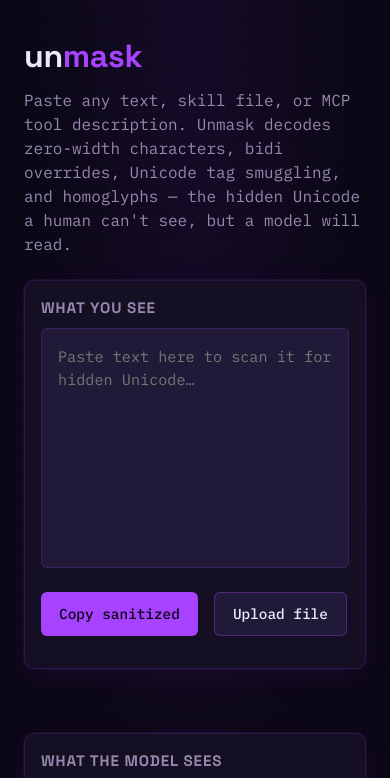
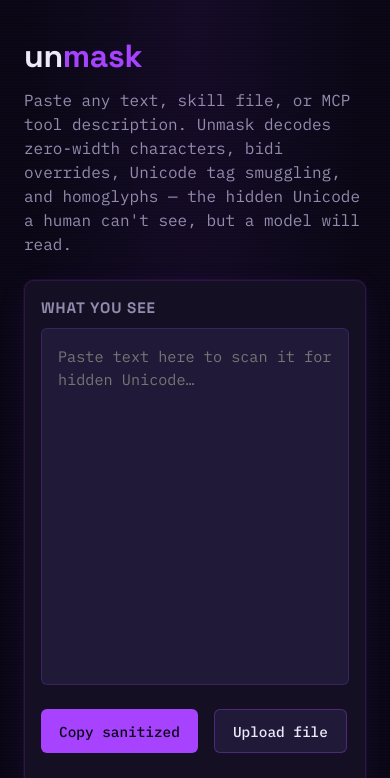
Before and after one commit to ctkrug/unmask, a website built with Vite: page index.html in a window 390 px wide. Shown: the top 778 px of the page. Built offline with nearby package versions, Linux system fonts and the light colour scheme.

Commit message:
fix(app): bound the light table to the viewport so panes scroll internally
#app was min-height:100vh with .light-table using min-height:65vh, so
grid rows auto-sized to their tallest content (a findings-rail full of
chips) and pushed the whole page taller instead of scrolling within
its own column. Fixing #app to a firm height:100vh and giving the grid
an explicit minmax(0,1fr) row lets each pane/rail size to the viewport
and scroll its own overflow, matching DESIGN.md's "hero fills the
viewport" intent. Mobile keeps natural page scroll since panes stack.

```diff
--- a/src/style.css
+++ b/src/style.css
@@ -51,7 +51,7 @@
   max-width: 1200px;
   margin: 0 auto;
   padding: var(--space-4) var(--space-3) var(--space-6);
-  min-height: 100vh;
+  height: 100vh;
   display: flex;
   flex-direction: column;
 }
@@ -129,11 +129,12 @@
 
 .light-table {
   flex: 1;
+  min-height: 0;
   display: grid;
   grid-template-columns: 1fr minmax(120px, 0.22fr) 1fr;
+  grid-template-rows: minmax(0, 1fr);
   grid-template-areas: "input rail decoded";
   gap: var(--space-3);
-  min-height: 65vh;
 }
 
 .pane--input {
@@ -144,13 +145,33 @@
   grid-area: decoded;
 }
 
+.pane,
+.findings-rail {
+  min-height: 0;
+}
+
 @media (max-width: 1100px) {
+  #app {
+    height: auto;
+    min-height: 100vh;
+  }
+
   .light-table {
     grid-template-columns: 1fr;
     grid-template-areas:
       "input"
       "rail"
       "decoded";
+    min-height: auto;
+  }
+
+  .pane {
+    min-height: 60vh;
+  }
+
+  .findings-rail {
+    min-height: 0;
+    max-height: 88px;
   }
 }
 
```
